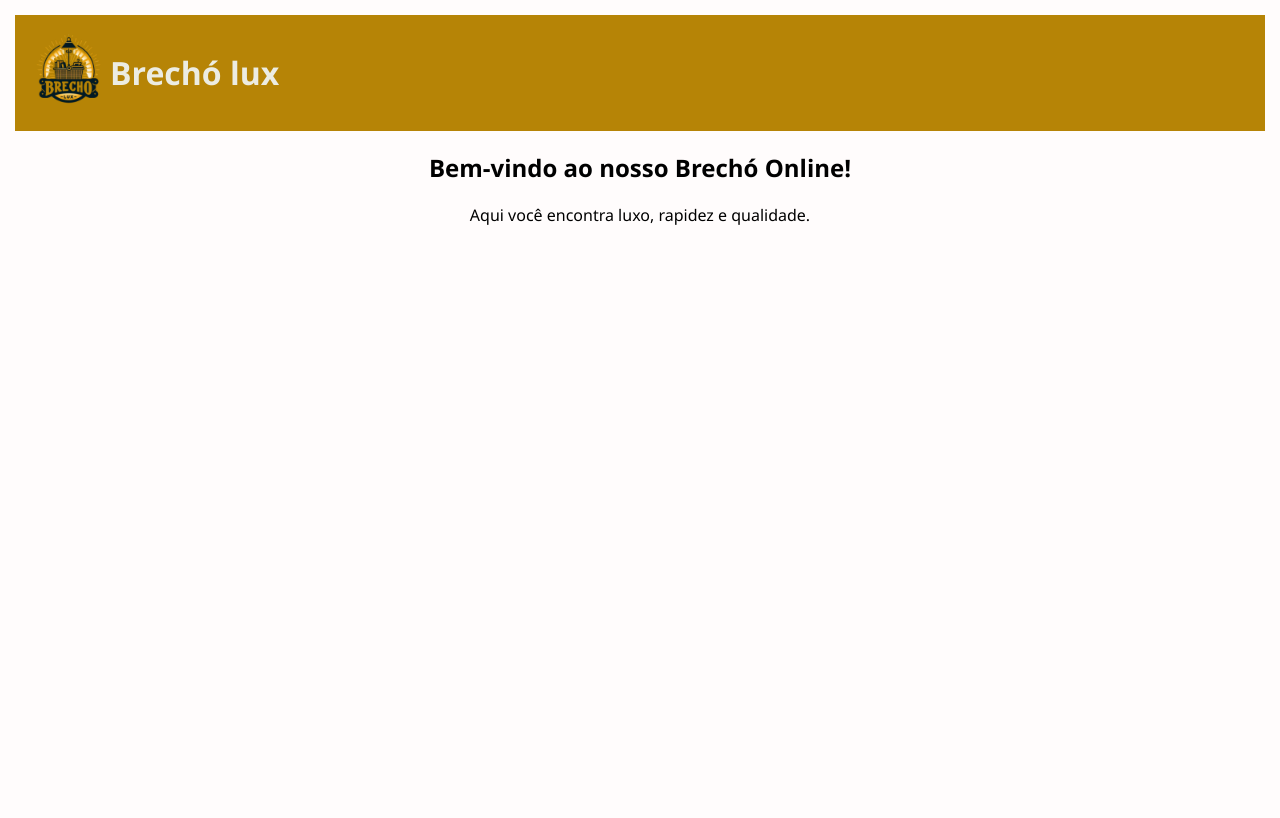
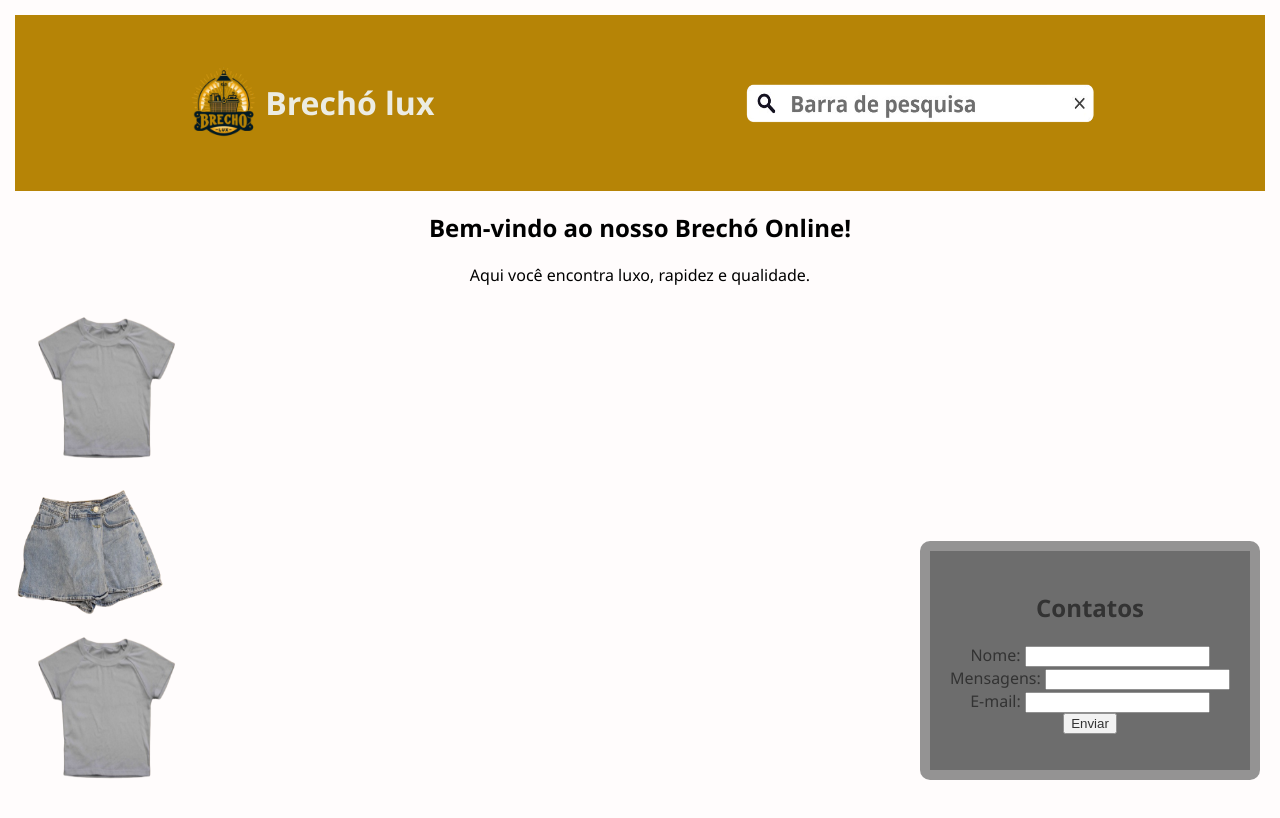
Before and after one commit to jjoaomiguel/brecho-online, a plain HTML site: page index.html in a window 1280 px wide. Drawn offline with Linux system fonts and the light colour scheme.

Commit message:
ADD - alterações

```diff
--- a/index.html
+++ b/index.html
@@ -12,8 +12,16 @@
     <header>
 
         <div id="navbar">
-             <img id="icone" src="Imagens/Logo - Brechó (1).png" alt="Logo brechó lux">
-            <h1> Brechó lux </h1>
+
+            <div id="navbar">
+                <img id="icone" src="Imagens/Logo - Brechó (1).png" alt="Logo brechó lux">
+                <h1> Brechó lux </h1>
+            </div>
+
+            <div id="navbar">
+                <img class="imagem" src="Imagens/Barra_de_pesquisa.png" alt="barra de pesquisa">
+            </div>
+
         </div>
 
     </header>
@@ -23,6 +31,41 @@
             <p>Aqui você encontra luxo, rapidez e qualidade.</p>
         </section>
     </main>
+
+    <div id="carrosseis">
+        <div class="carousel">
+            <img src="Atividade das Roupas/camisa_k.png" alt="">
+            <img src="Atividade das Roupas/camisa_a.png" alt="">
+            <img src="Atividade das Roupas/camisa_j.png" alt="">
+        </div>
+
+        <div class="carousel">
+            <img src="Atividade das Roupas/shorts_k.png" alt="">
+            <img src="Atividade das Roupas/bermuda_j.png" alt="">
+            <img class="calça" src="Atividade das Roupas/calça_a.png" alt="">
+        </div>
+
+        <div class="carousel">
+            <img src="Atividade das Roupas/camisa_k.png" alt="">
+            <img src="Atividade das Roupas/camisa_a.png" alt="">
+            <img src="Atividade das Roupas/camisa_j.png" alt="">
+        </div>
+    </div>
+
+    <div id="contatos">
+        <div id="formulario">
+            <h2>Contatos</h2>
+            <form action="#" method="post">
+                <label for="nome">Nome:</label>
+                <input type="text" id="nome" name="nome" required><br>
+                <label for="mensagens">Mensagens:</label>
+                <input type="text" id="mensagens" name="mensagens" required><br>
+                <label for="email">E-mail:</label>
+                <input type="email" id="email" name="email" required><br>
+                <button type="submit">Enviar</button>
+            </form>
+        </div>
+    </div>
 </body>
 
 </html>
--- a/style.css
+++ b/style.css
@@ -2,7 +2,6 @@ body{
     margin: 0px;
     padding: 0px;
     background-color:rgb(255, 252, 252);
-    color: black;
     font-family: 'Segoe UI', Tahoma, Geneva, Verdana, sans-serif;
     text-align: center;
     color: black;
@@ -11,9 +10,12 @@ body{
 #navbar{
     margin: 15px;
     padding: 15px;
+    border: 0PX;
     background-color:rgb(182, 132, 6);
     color: rgb(236, 236, 226);
     display: flex;
+    justify-content:space-around;
+    align-items: center;
 }
 
 #icone{
@@ -21,7 +23,47 @@ body{
     height: 80px;
 }
 .imagem{
-    width: 80px;
+    width: 350px;
+    height: 40px;
+}
+
+#contatos{
+    position:fixed;
+    bottom: 20px;
+    right: 20px;
+    padding: 10px;
+    align-items: center;
+    background-color:rgb(122, 121, 121);
+    border-radius: 10px;
+    opacity: 0.8;
+}
+
+#formulario{
+    padding: 20px;
+    background-color:rgb(73, 73, 73);
+}
+
+#carrosseis{
+    width: 1000px;
+    height: 800px;
+}
+
+.carousel{
+    display: flex;
+    overflow: auto;
+    scroll-snap-type: x mandatory;
+    width: 20%;
+    height: 20%;
+}
+
+.calça{
+    width: 210px;
+    height: 140px;
+}
+
+.carousel img{
+    width: 100%;
+    position: sticky;
 }
 
 #h1 {
```
Also changed, not shown: Atividade das Roupas/bermuda_d.png (added), Atividade das Roupas/bermuda_j.png (added), Atividade das Roupas/calça_a.png (added), Atividade das Roupas/camisa_a.png (added), Atividade das Roupas/camisa_d.png (added), Atividade das Roupas/camisa_j.png (added), Atividade das Roupas/camisa_k.png (added), Atividade das Roupas/colar_j.png (added), Atividade das Roupas/oculos_d.png (added), Atividade das Roupas/shorts_k.png (added), Imagens/Barra_de_pesquisa.png (added).
